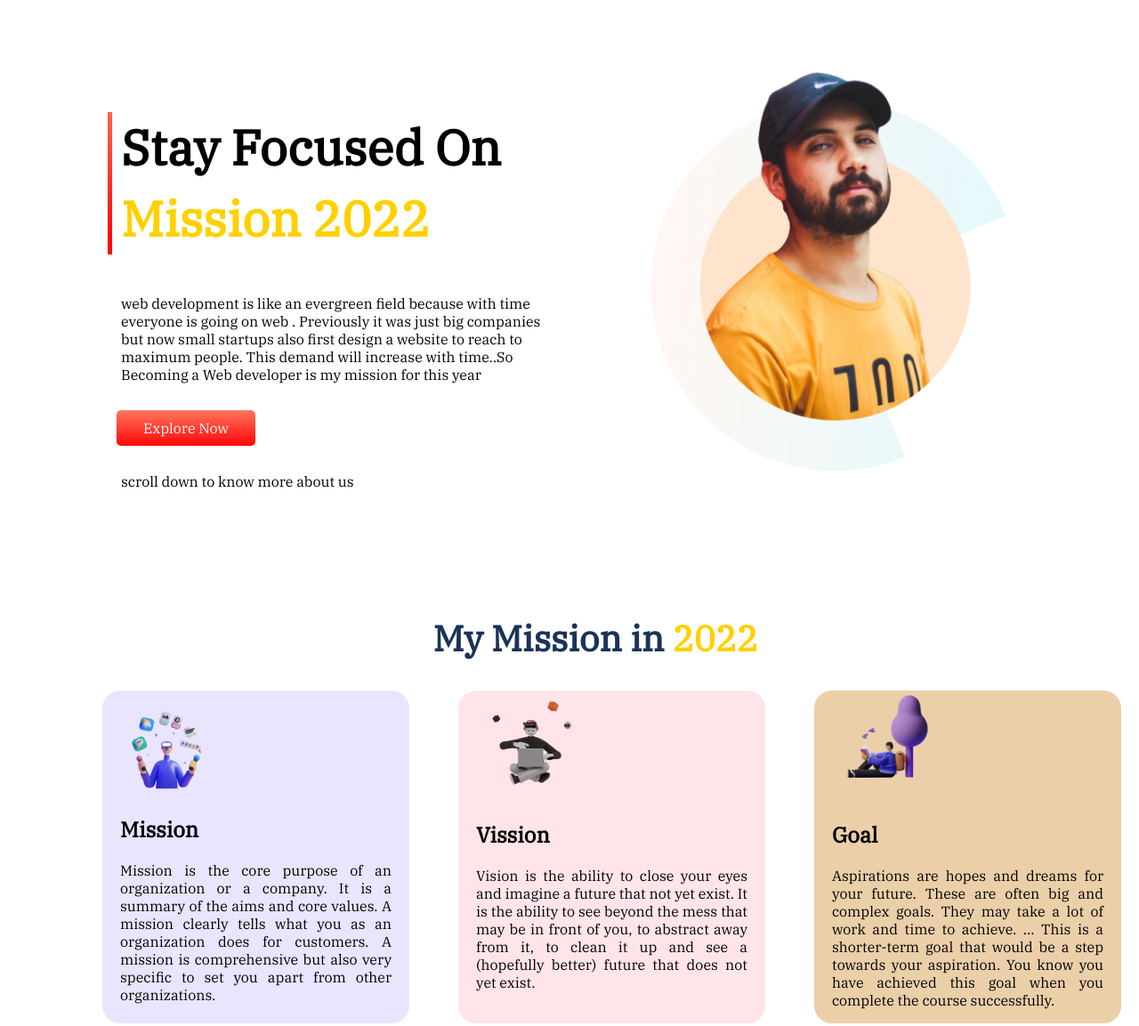
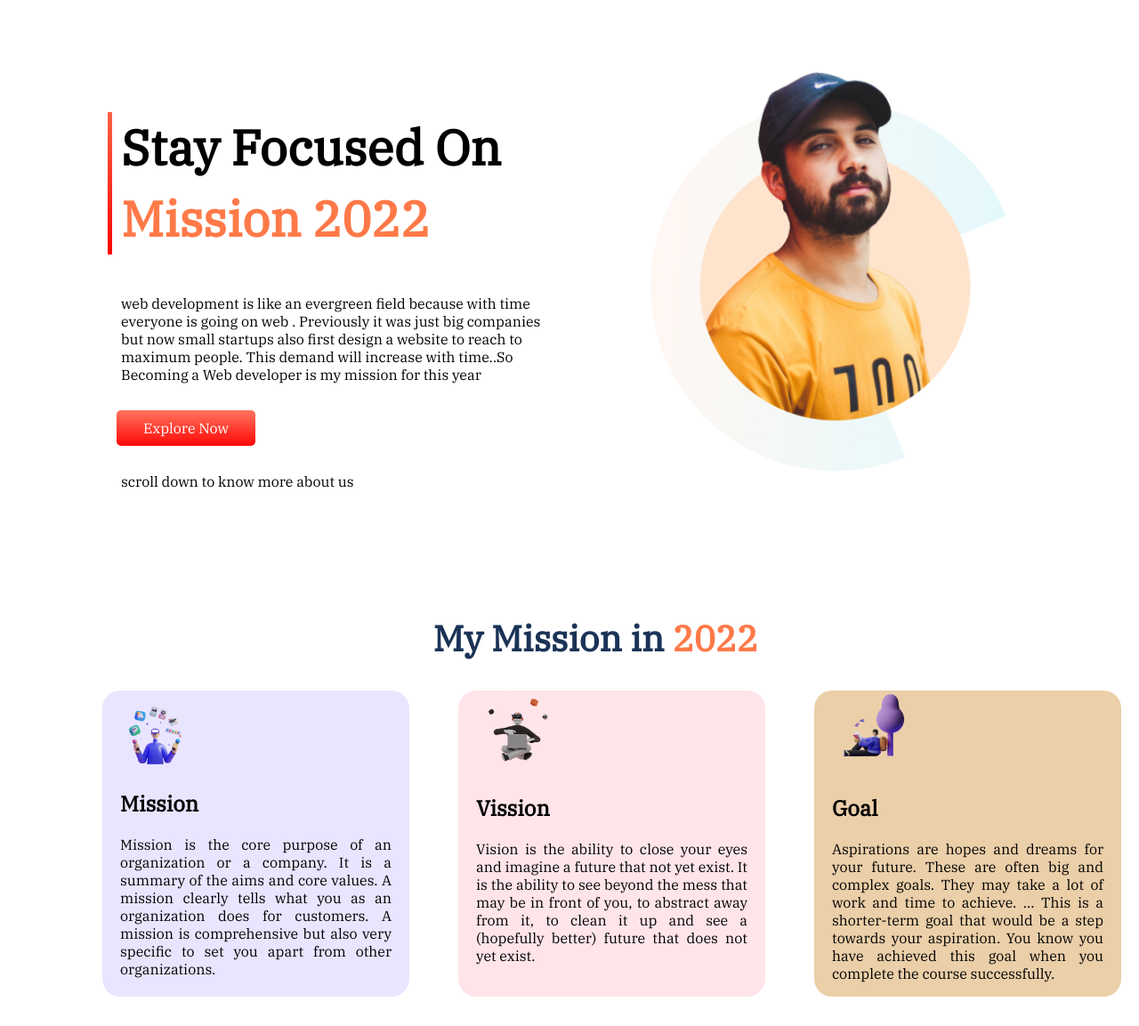
Before and after one commit to Md-Shahriar-Islam/assignment, a plain HTML site: page index.html in a window 1280 px wide. Shown: the top 1153 px of the page at 89% size. Drawn offline with Linux system fonts and the light colour scheme.

Commit message:
color changed

```diff
--- a/style.css
+++ b/style.css
@@ -40,7 +40,7 @@ body
 }
 .color
 {
-    color:rgb(255, 208, 0);
+    color:rgb(255, 121, 72);
 }
 .information p
 {
@@ -73,7 +73,7 @@ a
 }
 .three-goal img
 {
-    width:40%;
+    width:30%;
 }
 #goal-one
 {
@@ -100,7 +100,7 @@ footer h1
 }
 footer p
 {
-    margin-left:30%;
+    margin-left:32%;
 }
 footer span
 {
```
